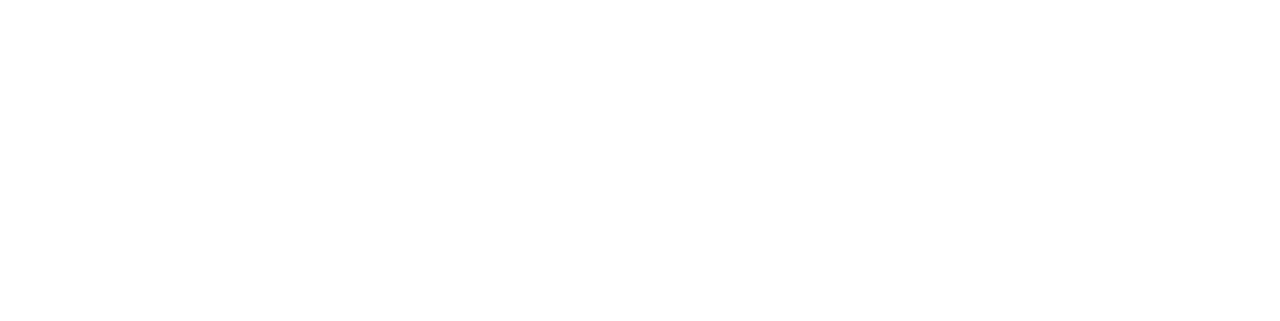
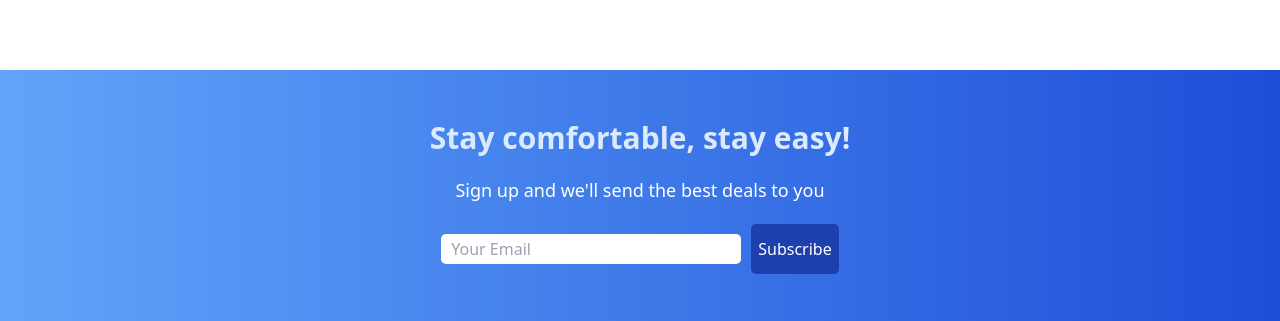
Before and after one commit to Shobhnik13/EasyStay, a React (Create React App) app in the folder frontend/: page / in a window 1280 px wide. Shown: the part 1592-1913 px from the top of the page. Before the commit the page ends 1582 px from the top, so only its background shows below. Built offline with nearby package versions, Linux system fonts and the light colour scheme.

Commit message:
email comp done

```diff
--- /dev/null
+++ b/frontend/src/components/EmailList/MailList.css
@@ -0,0 +1,30 @@
+.mail{
+    width: 100%;
+    margin-top: 50px;
+
+    color: white;
+    display: flex;
+    flex-direction: column;
+    align-items: center;
+    gap: 20px;
+    padding: 50px;
+  }
+
+  .mailInputContainer>input{
+    width: 300px;
+    height: 30px;
+    padding: 10px;
+    border: none;
+    margin-right: 10px;
+    border-radius: 5px;
+  }
+
+  .mailInputContainer>button{
+    height: 50px;
+    padding: 2px 7px;
+    color: white;
+    font-weight: 500;
+    border: none;
+    border-radius: 5px;
+    cursor: pointer;
+  }
--- /dev/null
+++ b/frontend/src/components/EmailList/MailList.jsx
@@ -0,0 +1,15 @@
+import '../EmailList/MailList.css'
+const MailList = () => {
+    return (
+      <div className="mail bg-gradient-to-l from-blue-700 to-blue-400">
+        <h1 className="mailTitle text-3xl font-semibold text-blue-100">Stay comfortable, stay easy!</h1>
+        <span className="mailDesc text-lg">Sign up and we'll send the best deals to you</span>
+        <div className="mailInputContainer">
+          <input type="text" placeholder="Your Email" />
+          <button className=' bg-blue-800'>Subscribe</button>
+        </div>
+      </div>
+    )
+  }
+
+  export default MailList
--- a/frontend/src/pages/HomePage/HomePage.jsx
+++ b/frontend/src/pages/HomePage/HomePage.jsx
@@ -5,6 +5,7 @@
 import '../HomePage/HomePage.css'
 import PropertyList from '../../components/PropertyList/PropertyList'
 import FeaturedProperties from '../../components/FeaturedProperties/FeaturedProperties'
+import MailList from '../../components/EmailList/MailList'
 const HomePage = () => {
   return (
     <div>
@@ -16,6 +17,7 @@
           <PropertyList/>
           <h1 className='homeTitle font-bold text-xl'>Homes guests love</h1>
           <FeaturedProperties/>
+          <MailList/>
         </div>
     </div>
   )
```
